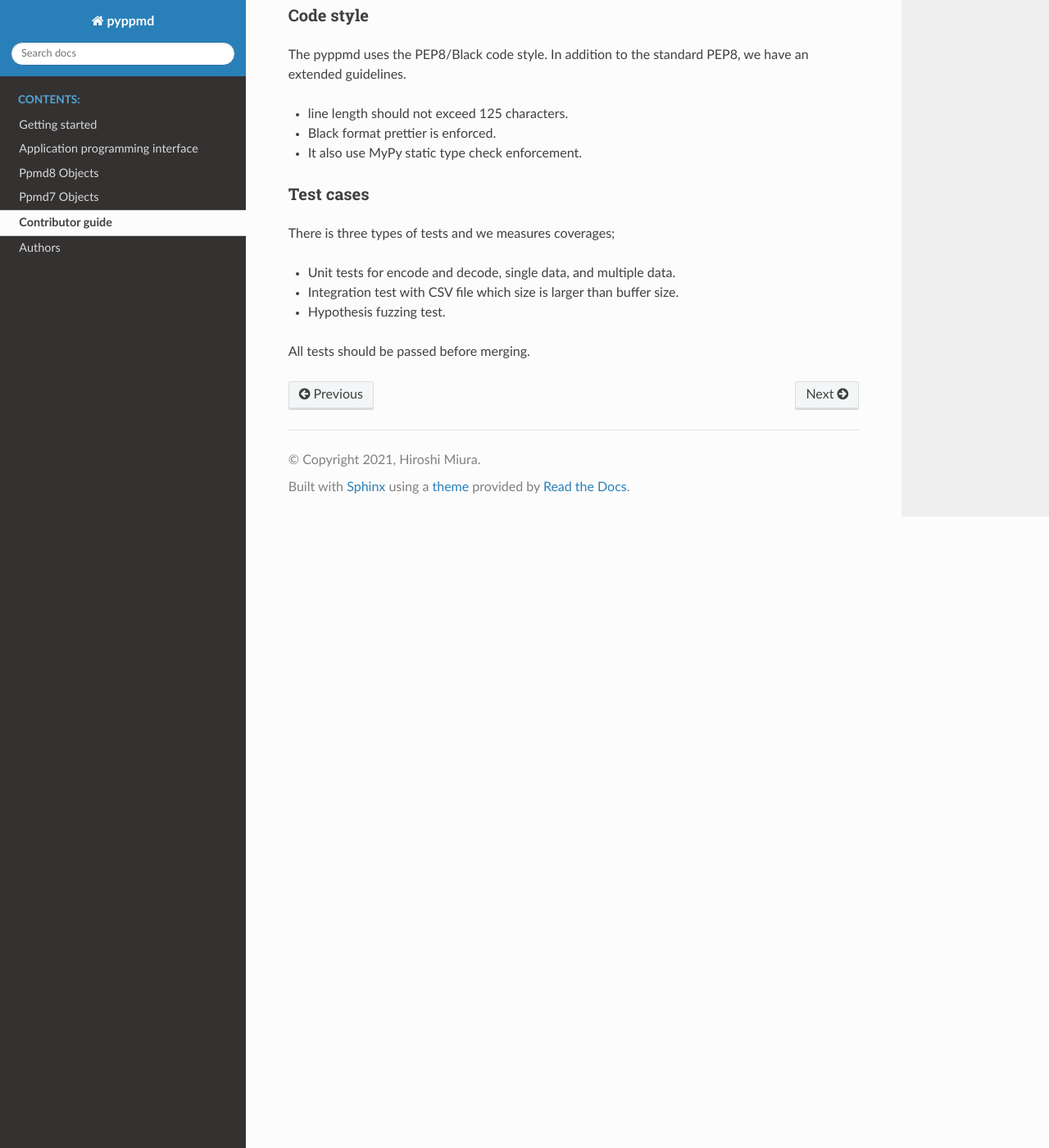
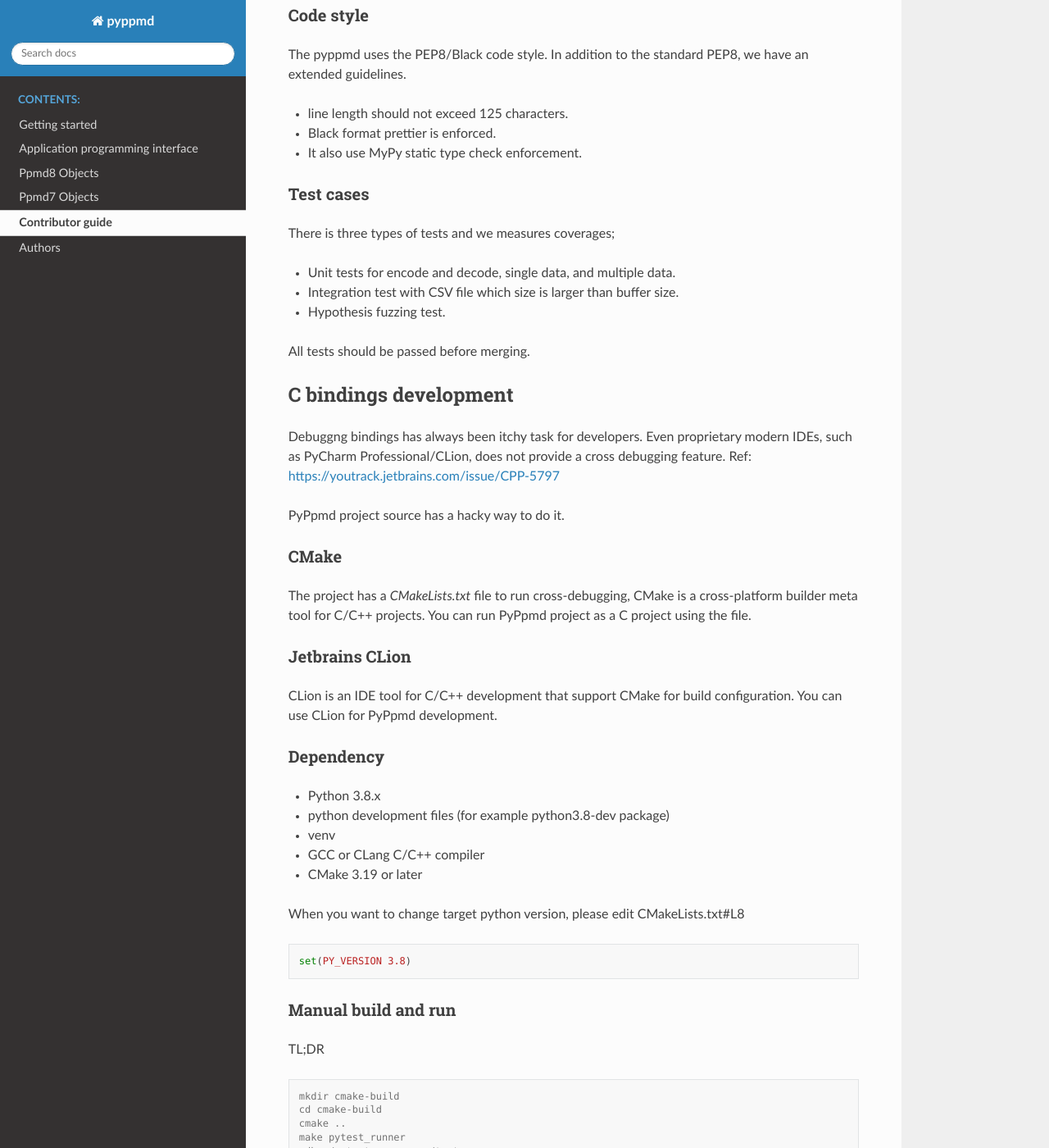
Before and after one commit to miurahr/pyppmd, a Sphinx documentation site: the page built from docs/contribution.rst, in a window 1280 px wide and 1400 px high, scrolled down 1331 px. Shown: the whole window at 82% size. Built offline with Sphinx 7.4.7 and the Read the Docs theme 2.0.0, drawn with Linux system fonts in a browser that asks for light colours; some of the changed text lies outside the part shown.

Commit message:
Add development note
Signed-off-by: Hiroshi Miura <miurahr@linux.com>

```diff
--- a/docs/contribution.rst
+++ b/docs/contribution.rst
@@ -95,3 +95,94 @@ There is three types of tests and we measures coverages;
 * Hypothesis fuzzing test.
 
 All tests should be passed before merging.
+
+
+C bindings development
+======================
+
+Debuggng bindings has always been itchy task for developers.
+Even proprietary modern IDEs, such as PyCharm Professional/CLion, does not provide
+a cross debugging feature.
+Ref: https://youtrack.jetbrains.com/issue/CPP-5797
+
+PyPpmd project source has a hacky way to do it.
+
+CMake
+-----
+
+The project has a `CMakeLists.txt` file to run cross-debugging,
+CMake is a cross-platform builder meta tool for C/C++ projects.
+You can run PyPpmd project as a C project using the file.
+
+Jetbrains CLion
+---------------
+
+CLion is an IDE tool for C/C++ development that support CMake for build configuration.
+You can use CLion for PyPpmd development.
+
+Dependency
+----------
+
+- Python 3.8.x
+- python development files (for example python3.8-dev package)
+- venv
+- GCC or CLang C/C++ compiler
+- CMake 3.19 or later
+
+When you want to change target python version, please edit CMakeLists.txt#L8
+
+.. code-block:: cmake
+
+    set(PY_VERSION 3.8)
+
+
+Manual build and run
+--------------------
+
+TL;DR
+
+.. code-block:: console
+
+    mkdir cmake-build
+    cd cmake-build
+    cmake ..
+    make pytest_runner
+    gdb ./pytest_runner ../tests
+
+
+pytest_runner is a generated program that help you run pytest under C/C++ debugger.
+You may want to run it on IDE environment.
+
+You can also run pytest with tox
+
+.. code-block:: console
+
+    tox -e py38
+
+
+Library build
+-------------
+
+.. code-block:: console
+
+    cd cmake-build
+    make pyppmd
+
+
+CMake targets and files
+-----------------------
+
+THere are several targets you can build.
+
+pytest_runner:
+    A C++ program that launch python and pytest. The source code is generated by CMake
+    configuration onto cmake build directory (cmake-build in above example).
+
+generate_ext:
+    A virtual target to produce C extension for CPython.
+
+pyppmd:
+    compile C files into static library file. Just convenient target for compilation.
+
+venv.stamp:
+    interim target to produce virtualenv environment for pytest_runner
```
Also changed, not shown: CMakeLists.txt (+4 -7 lines).
